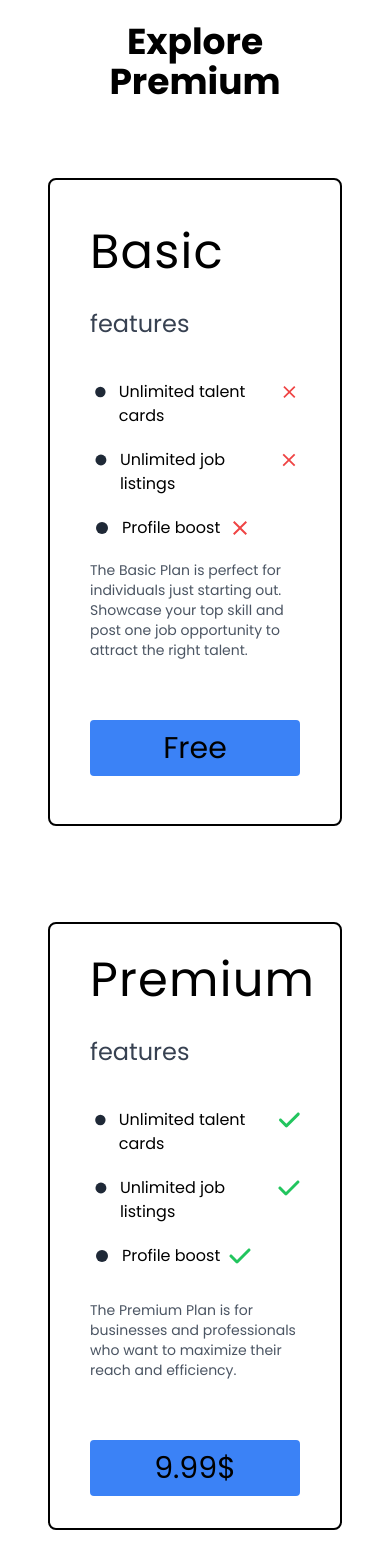
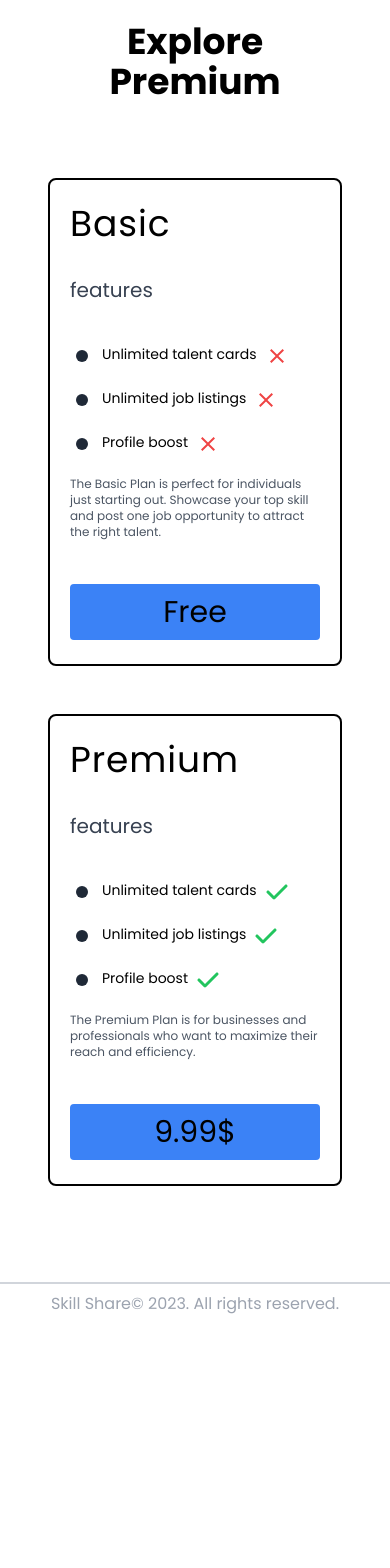
Before and after one commit to Krustew17/Skill-Share, a React (Vite) app in the folder frontend/: page / in a window 390 px wide. Shown: the part 2034-3602 px from the top of the page. After the commit the page ends 3350 px from the top, so only its background shows below. Built offline with nearby package versions, Linux system fonts and the light colour scheme.

Commit message:
updated premium section responsive design

```diff
--- a/frontend/src/App.jsx
+++ b/frontend/src/App.jsx
@@ -2,6 +2,7 @@ import NavBar from "./components/nav.jsx";
 import Hero from "./components/hero.jsx";
 import AboutUs from "./components/about-us.jsx";
 import Premium from "./components/premium.jsx";
+import Footer from "./components/footer.jsx";
 import Talents from "./pages/talents/talents.jsx";
 import Jobs from "./pages/jobs/jobs.jsx";
 import Memberships from "./pages/memberships/memberships.jsx";
@@ -34,6 +35,7 @@ function App() {
                 <>
                     <AboutUs />
                     <Premium />
+                    <Footer />
                 </>
             )}
         </>
--- /dev/null
+++ b/frontend/src/components/footer.jsx
@@ -0,0 +1,10 @@
+export default function Footer() {
+    return (
+        <footer className="bg-white dark:bg-gray-800 mt-24">
+            <span className="block w-full h-spanHeight bg-gray-300 dark:bg-gray-600"></span>
+            <p className="text-center sm:text-xl text-gray-400 mt-2">
+                Skill Share© 2023. All rights reserved.
+            </p>
+        </footer>
+    );
+}
--- a/frontend/src/components/nav.jsx
+++ b/frontend/src/components/nav.jsx
@@ -7,7 +7,6 @@ export default function NavBar() {
     const { authenticated, logout } = useContext(AuthContext);
     const [isMenuOpen, setIsMenuOpen] = useState(false);
     const [DarkMode, setDarkMode] = useState(() => {
-        // Initial dark mode state based on system preference or saved preference
         return (
             localStorage.getItem("darkMode") === "true" ||
             window.matchMedia("(prefers-color-scheme: dark)").matches
--- a/frontend/src/components/premium.jsx
+++ b/frontend/src/components/premium.jsx
@@ -9,72 +9,72 @@ export default function Premium() {
             <h1 className="text-center text-4xl px-10 sm:text-6xl mt-10 font-bold dark:text-white">
                 Explore Premium
             </h1>
-            <div className="flex flex-col sm:flex-row px-12  gap-24 sm:gap-48 justify-center mt-16">
-                <article className="flex flex-col gap-3 border-black dark:border-gray-200 rounded-lg border-2 px-10 py-12">
-                    <h2 className="text-5xl tracking-wide dark:text-gray-50">
+            <div className="flex flex-col md:flex-row md:px-8 px-12 max-w-screen-xl mx-auto gap-12 lg:gap-48 justify-center mt-16">
+                <article className="flex flex-col gap-3 border-black dark:border-gray-200 rounded-lg border-2 px-5 sm:px-10 py-6 sm:py-12">
+                    <h2 className="text-4xl sm:text-5xl tracking-wide dark:text-gray-50">
                         Basic
                     </h2>
                     <div className="flex flex-col mt-5 gap-5 max-w-xs">
-                        <h3 className="text-2xl text-gray-700 dark:text-gray-300">
+                        <h3 className="text-xl sm:text-2xl text-gray-700 dark:text-gray-300">
                             features
                         </h3>
                         <ul className="flex flex-col flex-wrap gap-5 mt-5 dark:text-gray-100">
-                            <li className="flex gap-2">
+                            <li className="flex gap-2 text-sm sm:text-xl">
                                 <GoDotFill className=" text-gray-800 dark:text-red-500 text-2xl" />
                                 Unlimited talent cards{" "}
                                 <IoMdClose className=" text-red-500 text-2xl" />
                             </li>
-                            <li className="flex gap-2">
+                            <li className="flex gap-2 text-sm sm:text-xl">
                                 <GoDotFill className=" text-gray-800 dark:text-red-500 text-2xl" />
                                 Unlimited job listings{" "}
                                 <IoMdClose className=" text-red-500 text-2xl" />
                             </li>
-                            <li className="flex gap-2">
+                            <li className="flex gap-2 text-sm sm:text-xl">
                                 <GoDotFill className=" text-gray-800 dark:text-red-500 text-2xl" />
                                 Profile boost
                                 <IoMdClose className=" text-red-500 text-2xl" />
                             </li>
                         </ul>
-                        <p className="text-sm text-gray-600 dark:text-gray-300">
+                        <p className="text-xs sm:text-sm text-gray-600 dark:text-gray-300">
                             The Basic Plan is perfect for individuals just
                             starting out. Showcase your top skill and post one
                             job opportunity to attract the right talent.{" "}
                         </p>
-                        <button className="text-3xl text-black dark:text-white py-2 bg-blue-500 border-2 border-blue-500 rounded mt-10">
+                        <button className="text-3xl text-black dark:text-white py-2 bg-blue-500 border-2 border-blue-500 rounded mt-6 sm:mt-10">
                             Free
                         </button>
                     </div>
                 </article>
-                <article className="flex flex-col gap-3 border-black dark:border-gray-100 rounded-lg border-2 px-10 py-8">
-                    <h2 className="text-5xl tracking-wide dark:text-white">
+                <article className="flex flex-col gap-3 border-black dark:border-gray-200 rounded-lg border-2 px-5 sm:px-10 py-6 sm:py-12">
+                    <h2 className="text-4xl sm:text-5xl tracking-wide dark:text-gray-50">
                         Premium
                     </h2>
                     <div className="flex flex-col mt-5 gap-5 max-w-xs">
-                        <h3 className="text-2xl text-gray-700 dark:text-gray-300">
+                        <h3 className="text-xl sm:text-2xl text-gray-700 dark:text-gray-300">
                             features
                         </h3>
                         <ul className="flex flex-col flex-wrap gap-5 mt-5 dark:text-gray-100">
-                            <li className="flex gap-2">
+                            <li className="flex gap-2 text-sm sm:text-xl">
                                 <GoDotFill className=" text-gray-800 dark:text-green-500 text-2xl" />
                                 Unlimited talent cards{" "}
                                 <FaCheck className=" text-green-500 text-2xl" />
                             </li>
-                            <li className="flex gap-2">
+                            <li className="flex gap-2 text-sm sm:text-xl">
                                 <GoDotFill className=" text-gray-800 dark:text-green-500  text-2xl" />
                                 Unlimited job listings{" "}
                                 <FaCheck className=" text-green-500   text-2xl" />
                             </li>
-                            <li className="flex gap-2">
+                            <li className="flex gap-2 text-sm sm:text-xl">
                                 <GoDotFill className=" text-gray-800 dark:text-green-500  text-2xl" />
                                 Profile boost
                                 <FaCheck className=" text-green-500 text-2xl" />
                             </li>
                         </ul>
-                        <p className="text-sm text-gray-600 dark:text-gray-300 mt-3">
+                        <p className="text-xs sm:text-sm text-gray-600 dark:text-gray-300">
                             The Premium Plan is for businesses and professionals
                             who want to maximize their reach and efficiency.
                         </p>
-                        <button className="text-3xl text-black dark:text-white py-2 bg-blue-500 border-2 border-blue-500 hover:bg-blue-600 hover:border-blue-600 hover:cursor-pointer rounded mt-10">
+                        <button className="text-3xl text-black dark:text-white py-2 bg-blue-500 border-2 border-blue-500 hover:bg-blue-600 hover:border-blue-600 hover:cursor-pointer rounded mt-6 sm:mt-10">
                             9.99$
                         </button>
                     </div>
```
